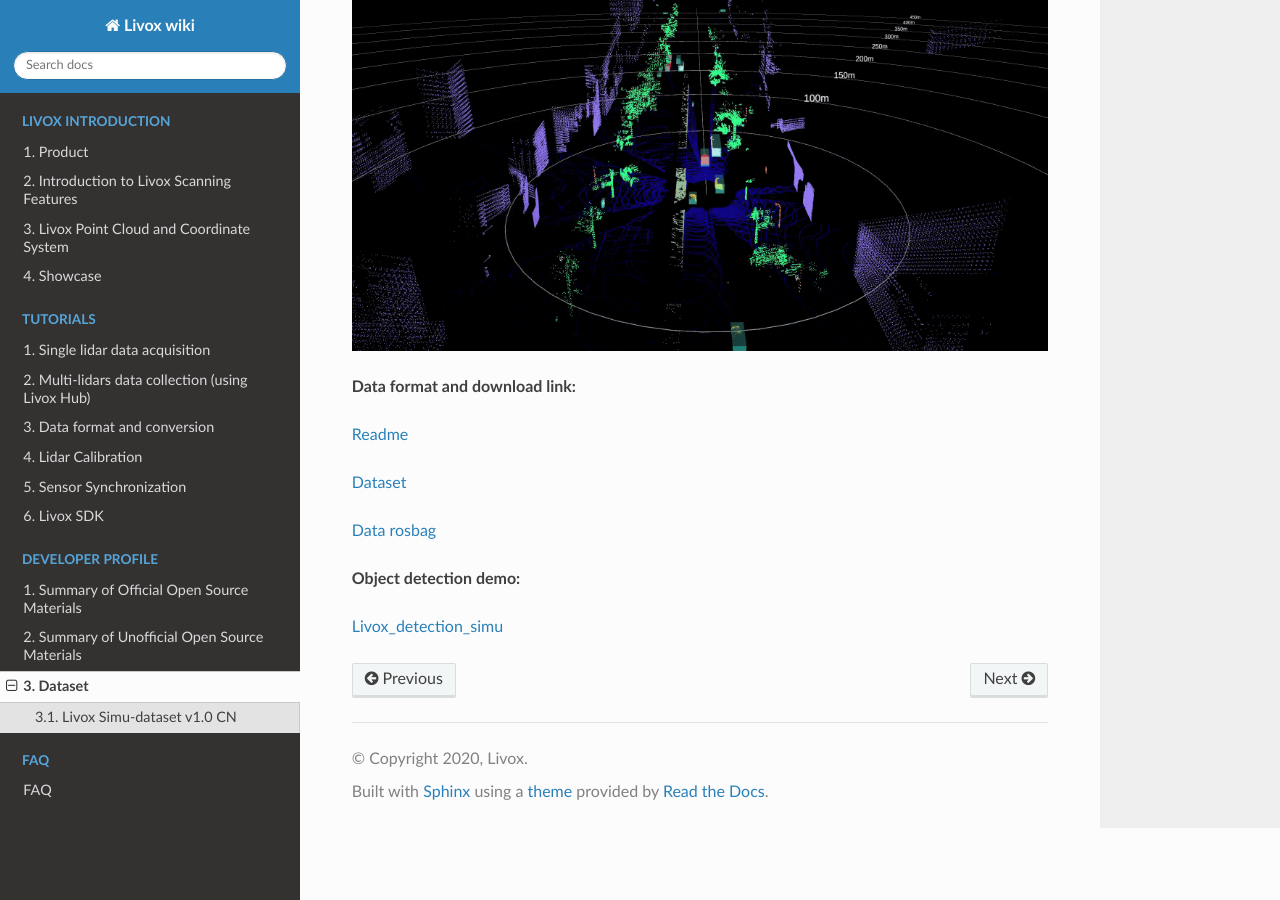
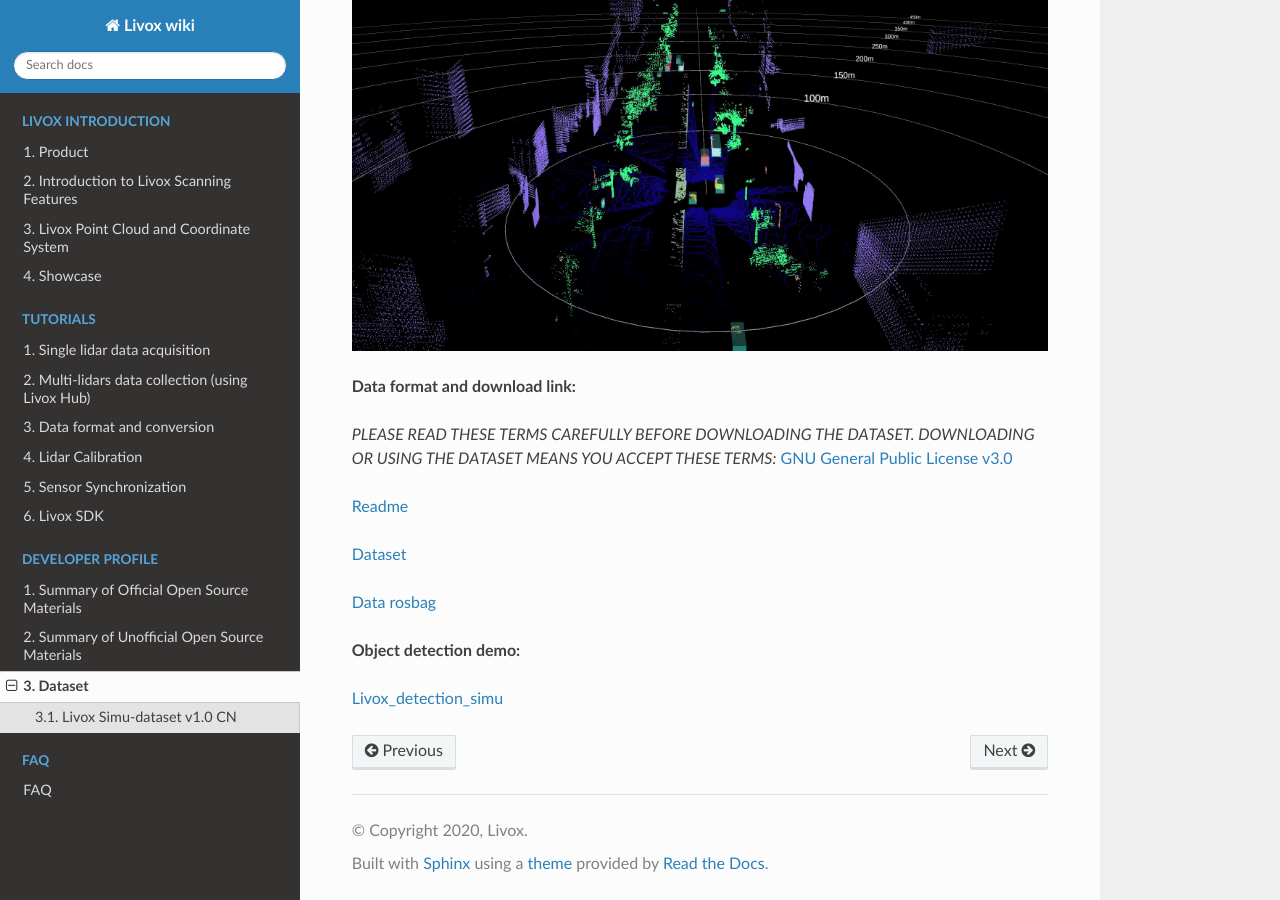
Before and after one commit to Livox-SDK/livox_wiki_en, a Sphinx documentation site: the page built from source/data_summary/dataset.rst, in a window 1280 px wide and 900 px high, scrolled down 941 px. Built offline with Sphinx 7.4.7 and the Read the Docs theme 2.0.0, drawn with Linux system fonts in a browser that asks for light colours.

Commit message:
update simulation dataset license

```diff
--- a/source/data_summary/dataset.rst
+++ b/source/data_summary/dataset.rst
@@ -19,6 +19,9 @@ Livox Simu-dataset contains point cloud data and corresponding annotations gener
 
 **Data format and download link:**
 
+*PLEASE READ THESE TERMS CAREFULLY BEFORE DOWNLOADING THE DATASET. DOWNLOADING OR USING THE DATASET MEANS YOU ACCEPT THESE TERMS:*
+`GNU General Public License v3.0 <https://terra-1-g.djicdn.com/65c028cd298f4669a7f0e40e50ba1131/Download/update/LICENSE.txt>`_
+
 `Readme <https://terra-1-g.djicdn.com/65c028cd298f4669a7f0e40e50ba1131/Download/Avia/readme_EN.md>`_
 
 `Dataset <https://terra-1-g.djicdn.com/65c028cd298f4669a7f0e40e50ba1131/Download/dataset/simu_data.zip>`_
```
